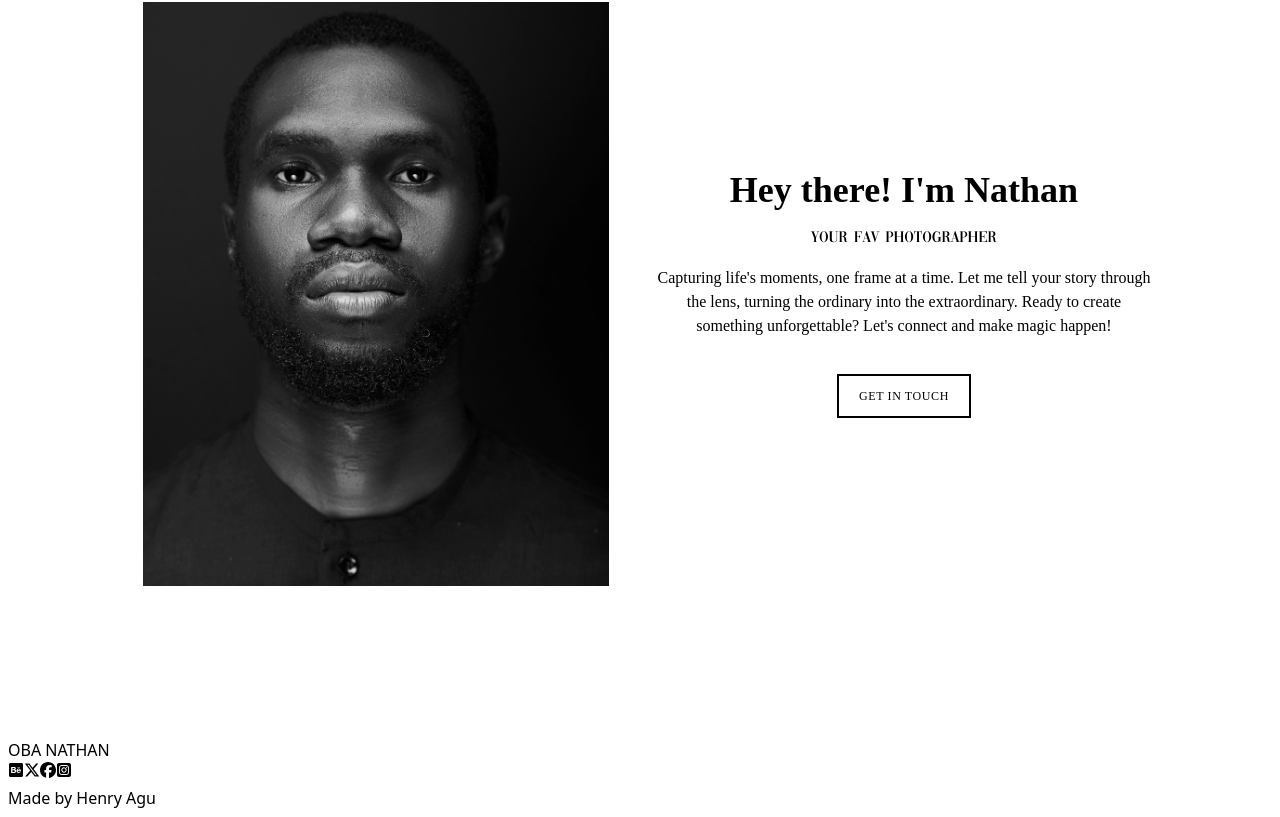
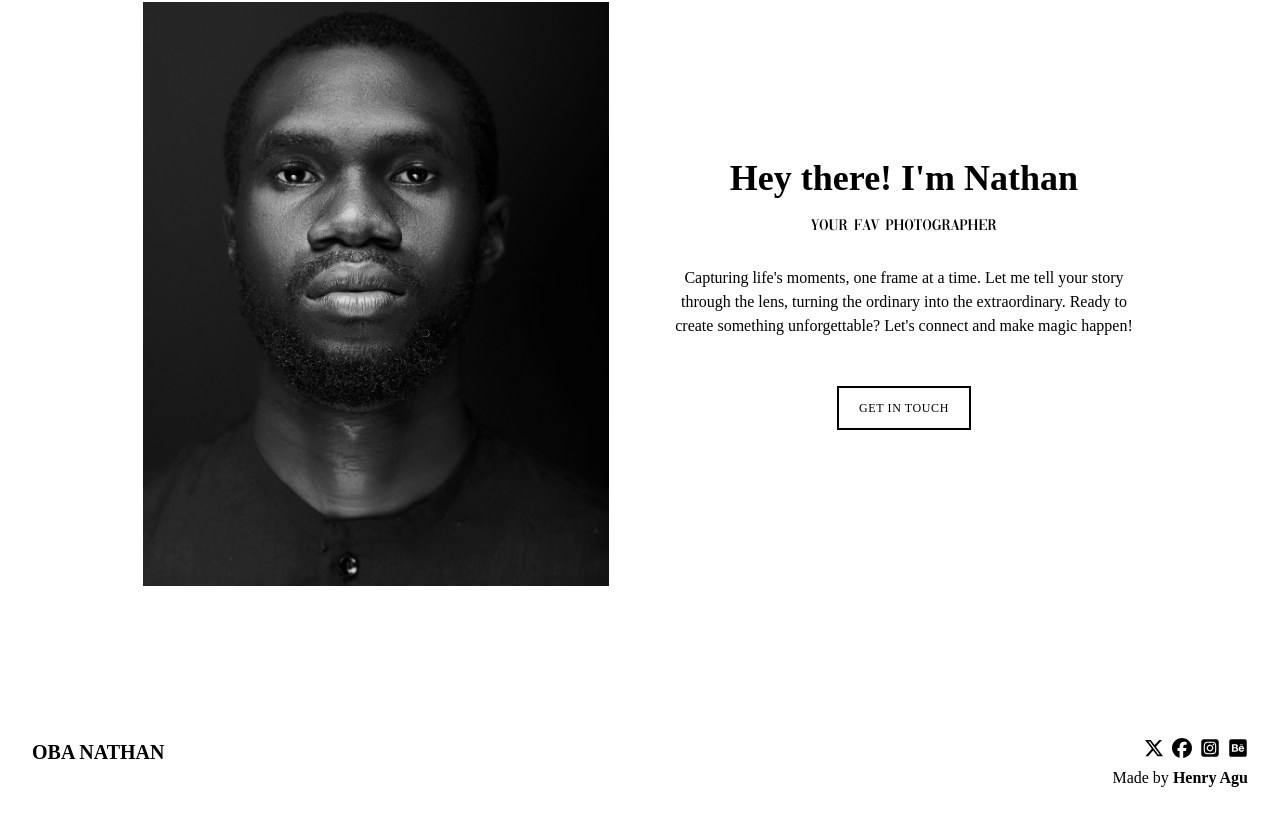
Before and after one commit to HenryAgu/Oba-Nathan, a Next.js app: page / in a window 1280 px wide. Shown: the part 1980-2797 px from the top of the page. Built offline with nearby package versions, Linux system fonts and the light colour scheme; a web font is replaced by a local one.

Commit message:
feat: footer done

```diff
--- a/components/Footer.tsx
+++ /dev/null
@@ -1,22 +0,0 @@
-import React from "react";
-import { FaBehanceSquare } from "react-icons/fa";
-import { FaXTwitter, FaFacebook, FaSquareInstagram } from "react-icons/fa6";
-
-const Footer = () => {
-  return (
-    <div className="flex flex-col px-2 py-14">
-        <h5>OBA NATHAN</h5>
-      <div className="flex flex-col gap-y-2">
-        <div className="flex items-center">
-          <FaBehanceSquare />
-          <FaXTwitter />
-          <FaFacebook />
-          <FaSquareInstagram />
-        </div>
-        <p className="text-sm">Made by Henry Agu</p>
-      </div>
-    </div>
-  );
-};
-
-export default Footer;
--- /dev/null
+++ b/src/app/components/Footer.tsx
@@ -0,0 +1,43 @@
+import Link from "next/link";
+import React from "react";
+import { FaBehanceSquare } from "react-icons/fa";
+import { FaXTwitter, FaFacebook, FaSquareInstagram } from "react-icons/fa6";
+
+const Footer = () => {
+  return (
+    <div className="flex justify-between gap-x-4 w-[95%] mx-auto py-14">
+      <h1 className="text-xl font-[sorts] font-black">OBA NATHAN</h1>
+      <div className="flex flex-col gap-y-2">
+        <div className="flex items-center justify-end gap-x-2">
+          <Link
+            href="https://x.com/Oba__Nathan?t=GblSQE7bfeLs3f3i9mrLPQ&s=09"
+            target="_blank"
+          >
+            <FaXTwitter className="text-xl" />
+          </Link>
+          <Link
+            href="https://www.facebook.com/reno.jnr.008?mibextid=ZbWKwL"
+            target="_blank"
+          >
+            <FaFacebook className="text-xl" />
+          </Link>
+
+          <Link
+            href="https://www.instagram.com/oba_nathan?igsh=MTVsNms3Ync0MTcw"
+            target="_blank"
+          >
+            <FaSquareInstagram className="text-xl" />
+          </Link>
+          <Link href="" target="_blank">
+            <FaBehanceSquare className="text-xl" />
+          </Link>
+        </div>
+        <p className="text-base font-[sorts]">
+          Made by <b>Henry Agu</b>
+        </p>
+      </div>
+    </div>
+  );
+};
+
+export default Footer;
--- a/src/app/page.tsx
+++ b/src/app/page.tsx
@@ -1,6 +1,7 @@
 import Image from "next/image";
 import Link from "next/link";
-import Footer from "../../components/Footer";
+import Footer from "./components/Footer";
+
 
 export default function Home() {
   const imageCategories = [
@@ -54,7 +55,10 @@ export default function Home() {
               className="grayscale-0"
             />
           </Link>
-          <Link href="https://www.facebook.com/reno.jnr.008?mibextid=ZbWKwL">
+          <Link
+            href="https://www.facebook.com/reno.jnr.008?mibextid=ZbWKwL"
+            target="_blank"
+          >
             <Image
               src="/images/facebook.png"
               alt="facebook-icon"
@@ -96,7 +100,7 @@ export default function Home() {
             <div className="w-full flex items-center justify-center drop-shadow-md bg-[url('/images/image.webp')] bg-cover bg-center bg-no-repeat object-fill md:h-[450px] xl:h-[650px] grayscale hover:grayscale-0 transition duration-300 ease-in-out">
               <div className="absolute inset-0 bg-black/30"></div>
               <p className="font-vogue uppercase text-xl font-semibold tracking-widest text-white">
-                Portraits
+                Events
               </p>
             </div>
           </Link>
@@ -104,7 +108,7 @@ export default function Home() {
             <div className="w-full flex items-center justify-center drop-shadow-md bg-[url('/images/image.webp')] bg-cover bg-center bg-no-repeat object-fill md:h-[450px] xl:h-[650px] grayscale hover:grayscale-0 transition duration-300 ease-in-out">
               <div className="absolute inset-0 bg-black/30"></div>
               <p className="font-vogue uppercase text-xl font-semibold tracking-widest text-white">
-                Events
+                Portraits
               </p>
             </div>
           </Link>
@@ -181,7 +185,7 @@ export default function Home() {
           </p>
 
           <h5 className="font-vogue text-base">YOUR FAV PHOTOGRAPHER</h5>
-          <p className="font-[sorts] text-base">
+          <p className="font-[sorts] text-base p-3">
             Capturing life&apos;s moments, one frame at a time. Let me tell your
             story through the lens, turning the ordinary into the extraordinary.
             Ready to create something unforgettable? Let&apos;s connect and make
@@ -195,7 +199,7 @@ export default function Home() {
           </Link>
         </div>
       </section>
-      <Footer />
+      <Footer/>
     </main>
   );
 }
```
